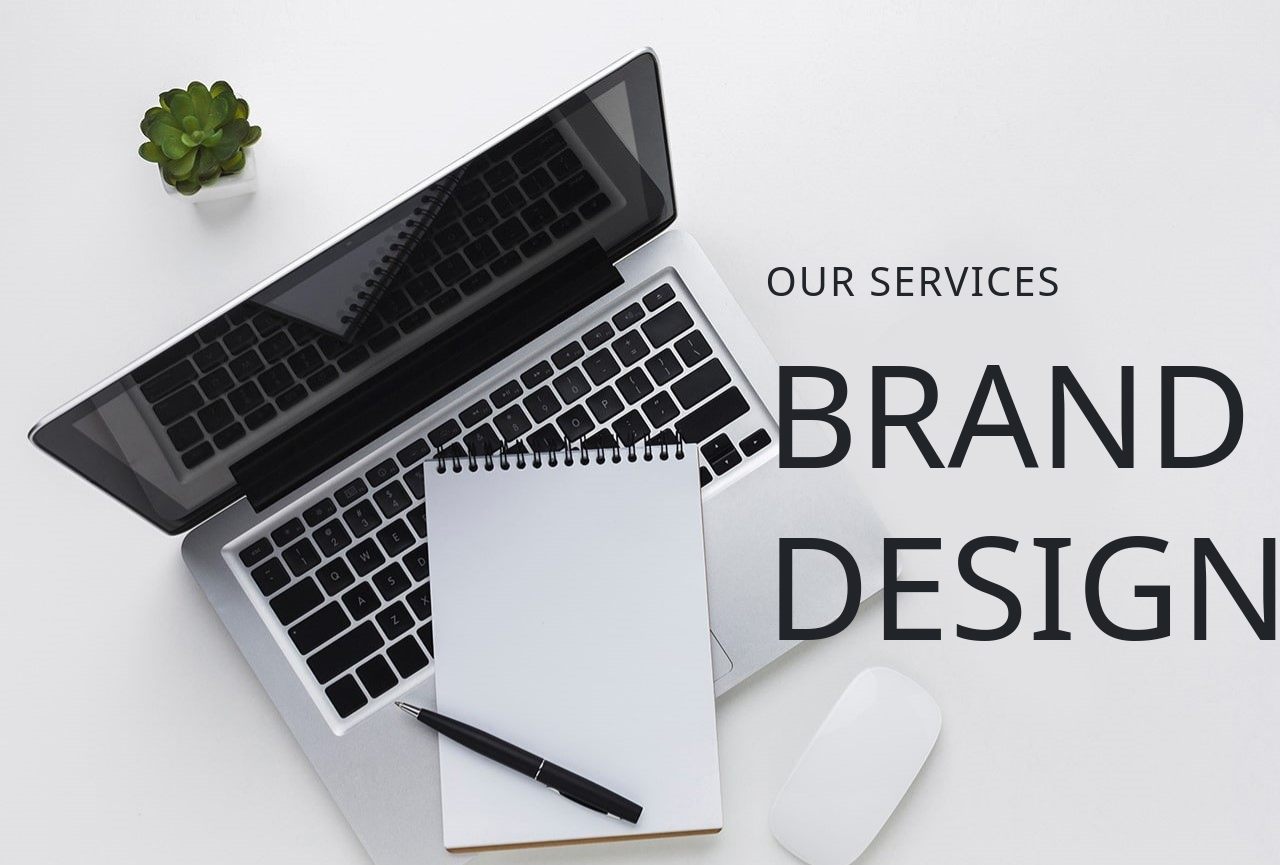
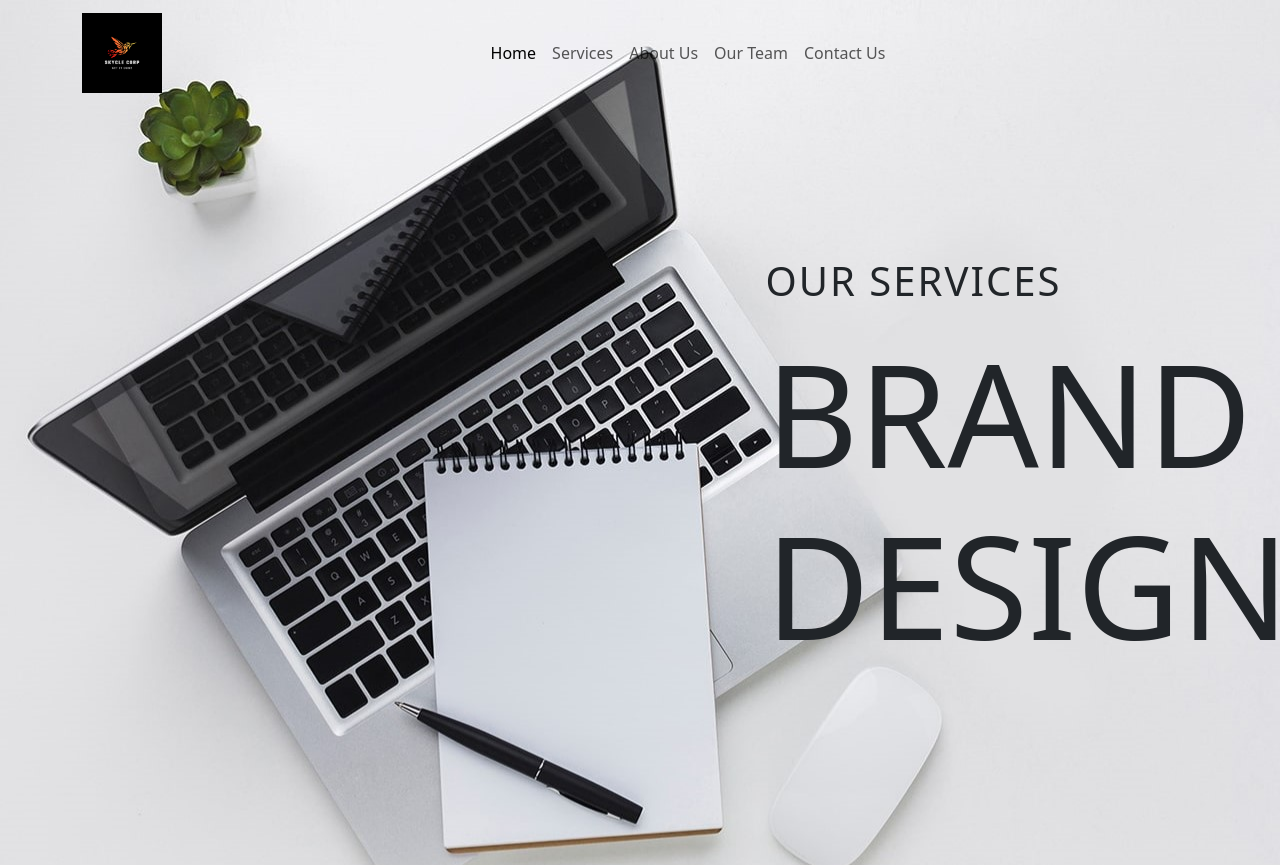
Before and after one commit to Yogarajan-sys/skycle, a plain HTML site: page index.html in a window 1280 px wide. Shown: the top 865 px of the page. Drawn offline with nearby package versions, Linux system fonts and the light colour scheme.

Commit message:
Update index.html

```diff
--- a/index.html
+++ b/index.html
@@ -10,6 +10,37 @@
     <link rel="stylesheet" href="https://cdnjs.cloudflare.com/ajax/libs/font-awesome/6.2.1/css/all.min.css">
 </head>
 <body>
+     <header>
+    <nav class="navbar navbar-expand-lg navbar-default fixed-top">
+      <div class="container">
+        <a class="navbar-brand" href="#"><img src="images/Black Gold Illustration Gear Logo.png" height="80px" width="80px" alt="" class="logo"></a>
+        <button class="navbar-toggler" type="button" data-bs-toggle="collapse" data-bs-target="#navbarNav" aria-controls="navbarNav" aria-expanded="false" aria-label="Toggle navigation">
+          <span class="navbar-toggler-icon"></span>
+        </button>
+        <div class="collapse navbar-collapse m-auto" id="navbarNav">
+          <ul class="navbar-nav text-white m-auto">
+            <li class="nav-item">
+              <a class="nav-link active" aria-current="page" href="#Home">Home</a>
+            </li>
+            <li class="nav-item">
+              <a class="nav-link" href="#services">Services</a>
+            </li>
+            <li class="nav-item">
+              <a class="nav-link" href="#aboutus">About Us</a>
+            </li>
+            <li class="nav-item">
+              <a class="nav-link" href="#ourteam">Our Team</a>
+            </li>
+            <li class="nav-item">
+              <a class="nav-link" href="#contactus">Contact Us</a>
+            </li>
+          </ul>
+        </div>
+      </div>
+    </nav>
+  </header>
+
+
     <section>
     <div class="container-fluid">
         <div class="row">
```
